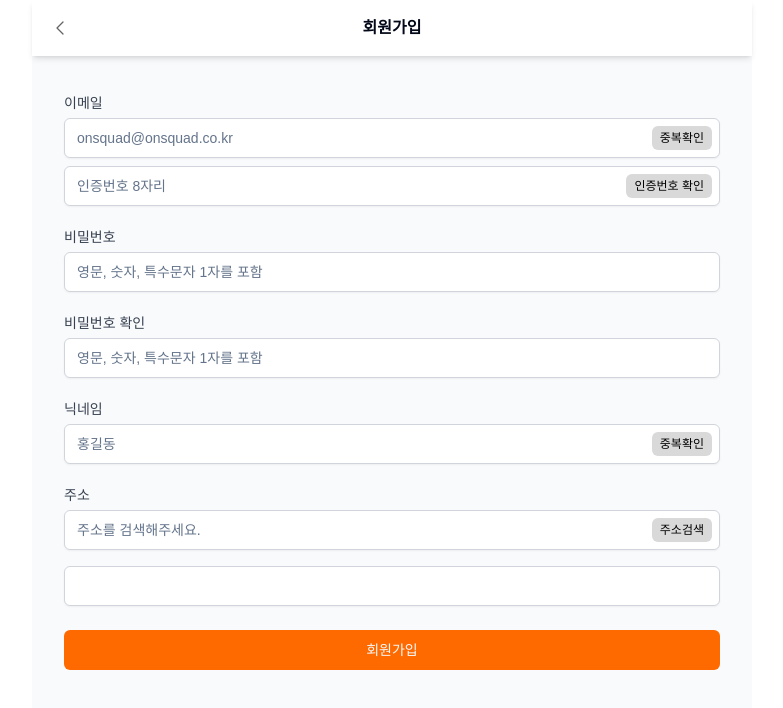
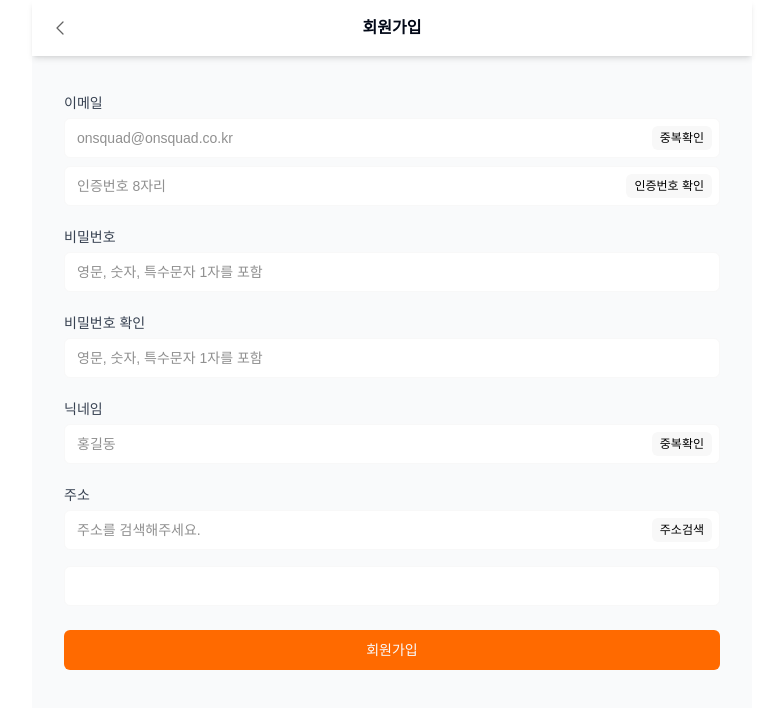
Before and after one commit to Donghyun-git/on-squad-next, a Next.js app: page /join in a window 1280 px wide. Shown: the top 708 px of the page, without its empty margins (248-1031 px from the left). Built offline with nearby package versions, Linux system fonts and the light colour scheme; no server answers; a web font is replaced by a local one.

Commit message:
fix: 디자인 시스템대로 변경

```diff
--- a/src/components/Input/Input.tsx
+++ b/src/components/Input/Input.tsx
@@ -74,7 +74,7 @@
                     : onChange
                 }
                 className={`${cn(
-                  `block w-full px-3 py-2 border border-gray-300 rounded-md shadow-sm focus:outline-none focus:ring focus:border-blue-300 ${className} ${
+                  ` placeholder:text-[#909090] block w-full px-3 py-2 border border-[#f8f8f8] rounded-md  focus:outline-none focus:ring focus:border-blue-300 ${className} ${
                     fieldError &&
                     'border-2 border-red-500 focus-visible:outline-red-500 focus-visible:border-red-500'
                   }`,
--- a/src/components/InputButton/InputButton.tsx
+++ b/src/components/InputButton/InputButton.tsx
@@ -13,8 +13,8 @@
     buttonText,
     onSubmit,
     leftIcon,
-    backgroundColor = '#d9d9d9',
-    color = '#b3b3b3',
+    backgroundColor = '#f8f8f8',
+    color = '#909090',
     ...rest
   } = props;
 
```
